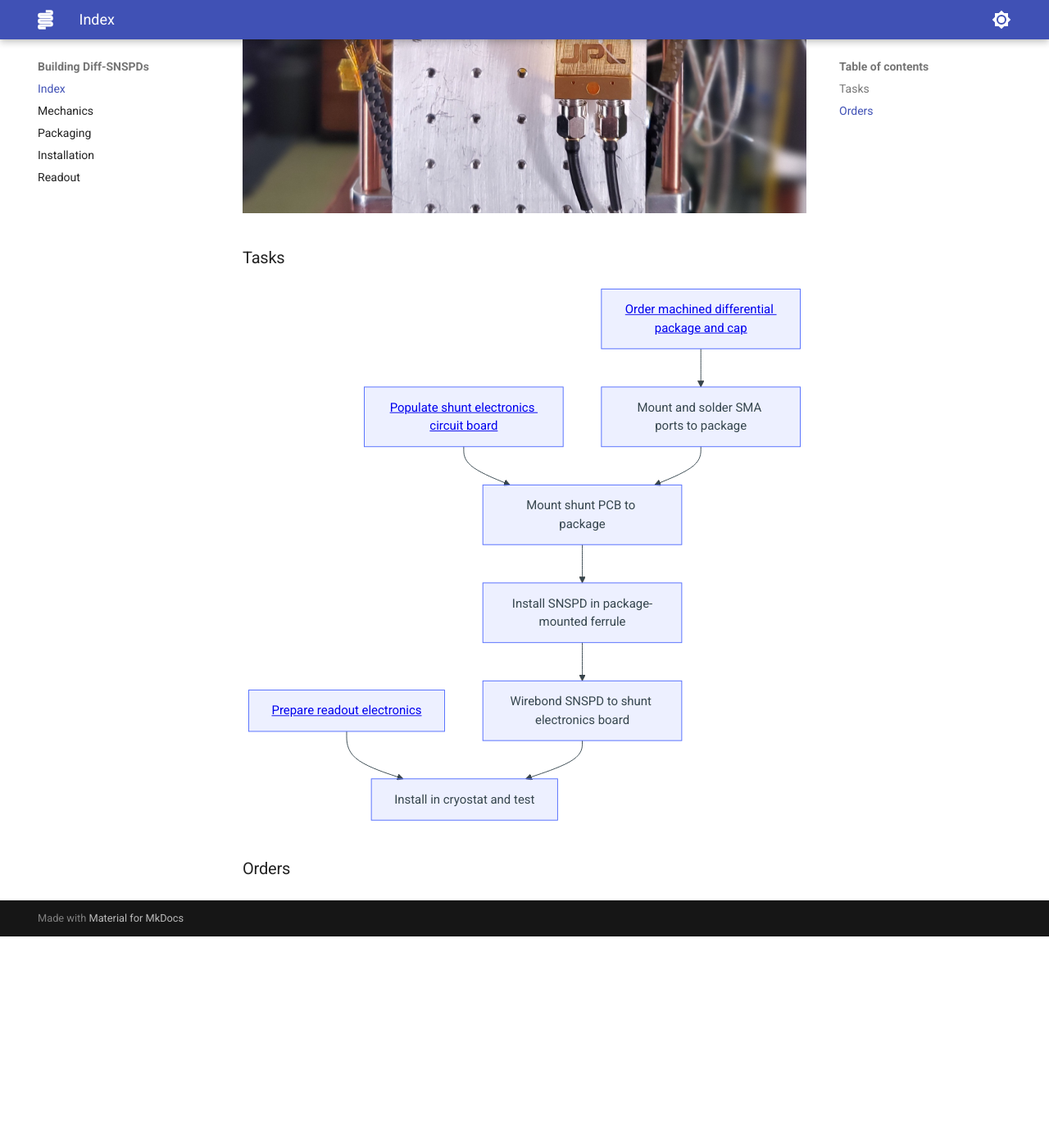
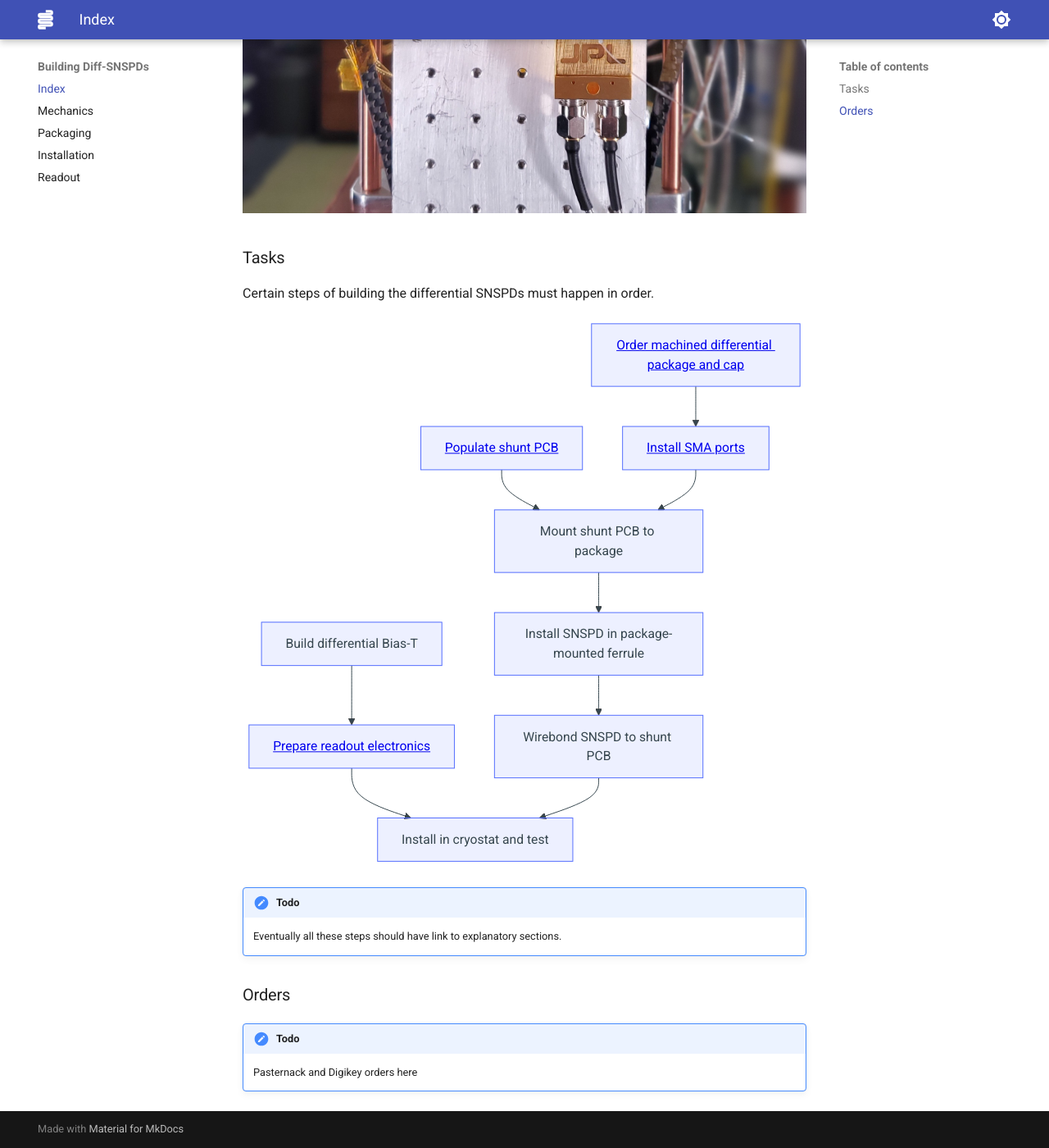
Before and after one commit to sansseriff/nbn_diff, an MkDocs documentation site: the page built from docs/index.md, in a window 1280 px wide and 1400 px high, scrolled down 358 px. Shown: the whole window at 82% size. Built offline with MkDocs 1.6.1 and Material for MkDocs 9.7.7, drawn with Linux system fonts in a browser that asks for light colours; before the commit the page ends 1500 px from its top, so only the background shows below that.

Commit message:
small index changes

````diff
--- a/docs/index.md
+++ b/docs/index.md
@@ -7,15 +7,27 @@
 
 
 ### Tasks
+
+Certain steps of building the differential SNSPDs must happen in order.
+
+
+
 ```mermaid
 graph TD
-    G[<a href='./packaging/#shunt-PCB'>Populate shunt electronics circuit board</a>] --> B
-    E[<a href='./readout/#readout'>Prepare readout electronics</a>] --> F[Install in cryostat and test]
-    AA[<a href='./mechanics/#detector-packages-with-sapphire-rods'>Order machined differential package and cap</a>] -->A[Mount and solder SMA ports to package]
+    G[<a href='./packaging/#shunt-PCB'>Populate shunt PCB</a>] --> B
+    EE[Build differential Bias-T] --> E[<a href='./readout/#readout'>Prepare readout electronics</a>]
+    E --> F[Install in cryostat and test]
+    AA[<a href='./mechanics/#detector-packages-with-sapphire-rods'>Order machined differential package and cap</a>] -->A[<a href='./mechanics/#install-sma-ports'>Install SMA ports</a>]
     A --> B[Mount shunt PCB to package]
     B --> C[Install SNSPD in package-mounted ferrule]
-    C --> D[Wirebond SNSPD to shunt electronics board]
+    C --> D[Wirebond SNSPD to shunt PCB]
     D --> F
 ```
 
+!!! TODO
+    Eventually all these steps should have link to explanatory sections.
+
 ### Orders
+
+!!! TODO
+    Pasternack and Digikey orders here
````
